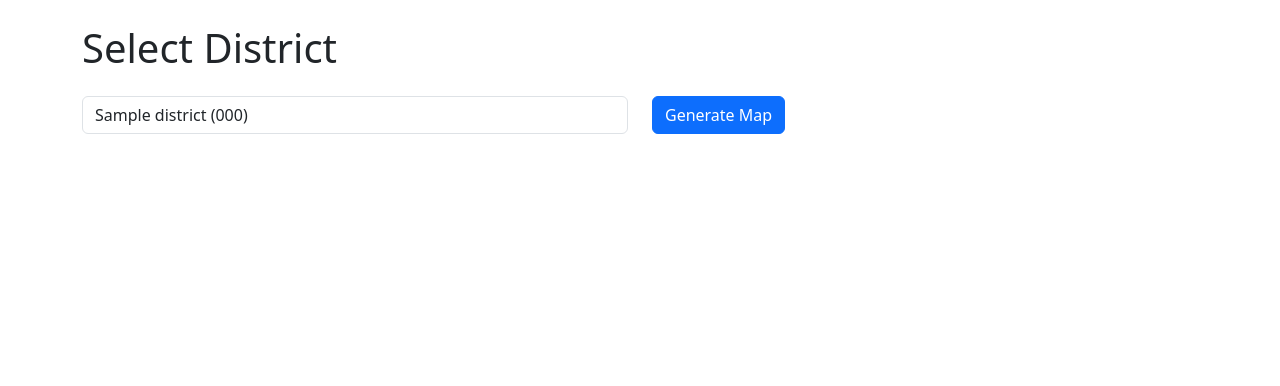
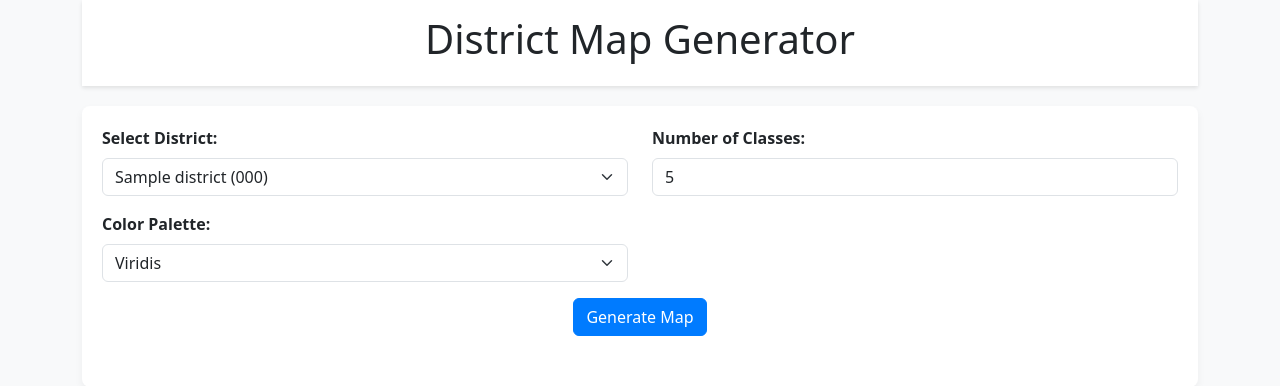
Before and after one commit to mvarchdev/datacube-carto-tool, a Flask app: template templates/index.html in a window 1280 px wide. Shown: the top 386 px of the page. Run offline with Flask 3, Linux system fonts and the light colour scheme; the template is opened without the code that fills it: most values are stand-ins (such as "Sample title", 1, 10 or a date in 2020).

Commit message:
feat: added more params, improved styling

```diff
--- a/app.py
+++ b/app.py
@@ -15,9 +15,11 @@ def index():
 
 @app.route('/generate_map', methods=['POST'])
 def generate_map():
-    district = request.form.get('district')
-    if district:
-        if map_generation_manager.generate_map_for_district(district):
+    district_code = request.form.get('district_code')
+    num_classes = request.form.get('num_classes', type=int)
+    color_palette_name = request.form.get('color_palette_name')
+    if district_code:
+        if map_generation_manager.generate_map_for_district(district_code, num_classes, color_palette_name):
             return jsonify({'status': 'Accepted', 'message': 'Map generation started'})
         else:
             return jsonify({'status': 'Already Processing', 'message': 'Map is already being generated'})
@@ -26,12 +28,14 @@ def generate_map():
 @app.route('/map_status', methods=['GET'])
 def map_status():
     district_code = request.args.get('district_code')
-    status = map_generation_manager.get_status(district_code)
+    num_classes = request.args.get('num_classes')
+    color_palette_name = request.args.get('color_palette_name')
+    status = map_generation_manager.get_status(district_code, num_classes, color_palette_name)
     return jsonify({'status': status})
 
-@app.route('/maps/<district_code>')
-def serve_map(district_code):
-    file_path = Path('maps') / f'map_{district_code}.png'
+@app.route('/maps/<district_code>/<num_classes>/<color_palette_name>')
+def serve_map(district_code, num_classes, color_palette_name):
+    file_path = Path('maps') / f'map_{district_code}_{num_classes}_{color_palette_name}.png'
     if file_path.exists():
         return send_from_directory(file_path.parent, file_path.name)
     return 'Map not found', 404
--- a/main.py
+++ b/main.py
@@ -17,8 +17,8 @@ logging.basicConfig(level=logging.INFO)
 CSV_FILE_PATH = 'data.csv'
 SHP_FILE_PATH = 'shp/obec_0.shp'
 COLUMN_NAME = 'Podiel poľnohosp. pôdy z celkovej plochy (%)'
-NUM_CLASSES = 5
-COLOR_MAP = plt.colormaps['viridis']
+NUM_CLASSES_DEFAULT = 5
+COLOR_MAP_DEFAULT = 'viridis'
 OUTPUT_DIR = Path('maps')
 MAP_TITLE = 'Podiel Poľnohospodárskej Pôdy v Obciach Okresu'
 LEGEND_TITLE = 'Legenda'
@@ -31,12 +31,14 @@ MUNICIPALITY_BORDER_WIDTH = 1
 DISTRICT_BORDER_COLOR = 'red'
 DISTRICT_BORDER_WIDTH = 2
 
+
 def load_shp_data(shp_file_path):
     try:
         shp_data = gpd.read_file(shp_file_path)
     except Exception as e:
         raise IOError(f"Error loading data: {e}")
     return shp_data
+
 
 def get_land_data_api(municipalities):
     municipalities_codes = municipalities['LAU2_CODE'].tolist()
@@ -46,9 +48,11 @@ def get_land_data_api(municipalities):
 
     if cities_data is not None:
         cities_data[COLUMN_NAME] = (
-            cities_data['Agricultural land in total in m2'] / cities_data['Total area of land of municipality-town in m2']) * 100
+                                           cities_data['Agricultural land in total in m2'] / cities_data[
+                                       'Total area of land of municipality-town in m2']) * 100
         return cities_data
     return None
+
 
 def validate_data(merged_data, land_data):
     missing_data = set(land_data.index) - set(merged_data['LAU2_CODE'])
@@ -62,11 +66,13 @@ def merge_datasets(shp_data, csv_data, district_code):
     validate_data(merged_data, csv_data)
     return merged_data
 
+
 def classify_data(merged_data, column_name, num_classes):
-    quantile_list = np.linspace(0, 1, num_classes+1)
+    quantile_list = np.linspace(0, 1, num_classes + 1)
     quantiles = merged_data[column_name].quantile(quantile_list)
     classified_data = pd.cut(merged_data[column_name], quantiles, labels=False, include_lowest=True)
     return classified_data, quantiles
+
 
 def create_legend_elements(num_classes, quantiles, cmap):
     color_samples = np.linspace(0, 1, num_classes)
@@ -79,22 +85,24 @@ def create_legend_elements(num_classes, quantiles, cmap):
         plt.Line2D([0], [0], color=DISTRICT_BORDER_COLOR, lw=DISTRICT_BORDER_WIDTH, label='Hranica okresu'))
     return legend_elements
 
+
 def setup_plot(district_name):
     fig, ax = plt.subplots(1, 1, figsize=(10, 10))
-    ax.set_title(MAP_TITLE+' '+district_name)
+    ax.set_title(MAP_TITLE + ' ' + district_name)
     ax.set_axis_off()
     return fig, ax
 
-def plot_map(merged_data, classified_data, quantiles, district_name, num_classes, output_file):
+
+def plot_map(merged_data, classified_data, quantiles, district_name, num_classes, output_file, color_map):
     fig, ax = setup_plot(district_name)
-    cmap = COLOR_MAP
-    merged_data.assign(cl=classified_data).plot(column='cl', cmap=cmap, linewidth=MUNICIPALITY_BORDER_WIDTH, ax=ax,
+    merged_data.assign(cl=classified_data).plot(column='cl', cmap=color_map, linewidth=MUNICIPALITY_BORDER_WIDTH, ax=ax,
                                                 edgecolor=MUNICIPALITY_BORDER_COLOR)
     add_map_features(merged_data, ax)
-    ax.legend(handles=create_legend_elements(num_classes, quantiles, cmap), title=LEGEND_TITLE, loc='upper left')
+    ax.legend(handles=create_legend_elements(num_classes, quantiles, color_map), title=LEGEND_TITLE, loc='upper left')
     plt.tight_layout()
     plt.savefig(output_file, dpi=300, bbox_inches='tight', pad_inches=0.1)
     plt.close()
+
 
 def add_map_features(merged_data, ax):
     text_properties = {
@@ -105,6 +113,7 @@ def add_map_features(merged_data, ax):
         representative_point = row['geometry'].representative_point()
         ax.annotate(text=row['NM4'], xy=(representative_point.x, representative_point.y), **text_properties)
     merged_data.dissolve().boundary.plot(ax=ax, edgecolor='red', linewidth=2)
+
 
 def main():
     """
@@ -124,6 +133,7 @@ def main():
 
     process_districts(shp_data)
 
+
 def process_districts(shp_data):
     """
     Processes each district found in the shapefile data.
@@ -133,14 +143,14 @@ def process_districts(shp_data):
     """
     districts = shp_data.drop_duplicates(subset=['LAU1'])[['LAU1', 'LAU1_CODE']]
 
-
     OUTPUT_DIR.mkdir(exist_ok=True)
 
     if districts is not None:
         for _, selected_district in districts.iterrows():
             process_district(selected_district)
 
-def _process_district(shp_data, selected_district):
+
+def _process_district(shp_data, selected_district, num_classes, color_palette_name):
     """
     Processes a single district.
 
@@ -150,7 +160,7 @@ def _process_district(shp_data, selected_district):
     """
     selected_district_name = selected_district['LAU1']
     selected_district_code = selected_district['LAU1_CODE']
-    output_file = OUTPUT_DIR / f'map_{selected_district_code}.png'
+    output_file = OUTPUT_DIR / f'map_{selected_district_code}_{num_classes}_{color_palette_name}.png'
 
     if output_file.exists():
         logging.info(f"Map for {selected_district_name} already exists. Skipping.")
@@ -165,13 +175,17 @@ def _process_district(shp_data, selected_district):
         if municipalities_land_data is not None:
             try:
                 merged_data = merge_datasets(shp_data, municipalities_land_data, selected_district_code)
-                num_classes = min(merged_data.shape[0], NUM_CLASSES)
+                num_classes = min(merged_data.shape[0], num_classes)
                 classified_data, quantiles = classify_data(merged_data, COLUMN_NAME, num_classes)
-                plot_map(merged_data, classified_data, quantiles, selected_district_name, num_classes, output_file)
+                color_map = plt.colormaps[color_palette_name]
+                plot_map(merged_data, classified_data, quantiles, selected_district_name, num_classes, output_file,
+                         color_map)
             except ValueError as e:
                 logging.error(f"Data validation error: {e}")
 
+
 shp_data = load_shp_data(SHP_FILE_PATH)
+
 
 # Function to get the list of all districts
 def get_district_list():
@@ -182,25 +196,28 @@ def get_district_list():
         logging.error(f"Failed to load shapefile data for district list: {e}")
         return []
 
+
 # Function to process a specific district
-def process_district(district_code):
+def process_district(district_code, num_classes=NUM_CLASSES_DEFAULT, color_palette_name=COLOR_MAP_DEFAULT):
     try:
         selected_district = shp_data[shp_data['LAU1_CODE'] == district_code].iloc[0]
-        _process_district(shp_data, selected_district)
+        _process_district(shp_data, selected_district, num_classes, color_palette_name)
     except Exception as e:
         logging.error(f"Failed to process district {district_code}: {e}")
+
 
 # Function to get land data for a specific district
 def get_land_data(district_code):
     try:
         municipalities = shp_data[shp_data['LAU1_CODE'] == district_code]
         municipalities_land_data = get_land_data_api(municipalities)
-        #municipalities_land_data = municipalities_land_data.replace({np.nan: None})
+        # municipalities_land_data = municipalities_land_data.replace({np.nan: None})
         return municipalities_land_data.to_html() if municipalities_land_data is not None else "<p>No data available.</p>"
     except Exception as e:
         error_message = f"Failed to get land data for district {district_code}: {e}"
         logging.error(error_message)
         raise Exception(error_message)  # Raise to send the error back to Flask
 
+
 if __name__ == '__main__':
     main()
--- a/static/main.js
+++ b/static/main.js
@@ -1,12 +1,32 @@
 $(document).ready(function(){
+    // Show custom color input when 'Custom' is selected
+    $('#colorPalette').change(function() {
+        if ($(this).val() == 'custom') {
+            $('#customColorInput').show();
+        } else {
+            $('#customColorInput').hide();
+        }
+    });
+
     $('#generateButton').click(function(){
         var selectedDistrict = $('#districtSelect').val();
+        var numClasses = $('#numClasses').val();
+        var colorPalette = $('#colorPalette').val();
+
+        if (colorPalette === 'custom') {
+            colorPalette = $('#customColor').val();
+        }
+
         $('#loading').show();
         $('#mapResult').empty();
         $('#data-container').empty();
 
-        $.post('/generate_map', {district: selectedDistrict}, function(data){
-            checkMapStatus(selectedDistrict);
+        $.post('/generate_map', {
+            district_code: selectedDistrict,
+            num_classes: numClasses,
+            color_palette_name: colorPalette
+        }, function(data){
+            checkMapStatus(selectedDistrict, numClasses, colorPalette);
         });
     });
 });
@@ -15,17 +35,17 @@ function showError(message) {
     $('#error-message').text(message).show();
 }
 
-function checkMapStatus(district_code) {
-    $.get('/map_status', {district_code: district_code}, function(data) {
+function checkMapStatus(district_code, num_classes, color_palette_name) {
+    $.get('/map_status', {district_code: district_code, num_classes: num_classes, color_palette_name: color_palette_name}, function(data) {
         if (data.status === 'Completed') {
-            $('#mapResult').html('<img src="/maps/' + district_code + '" alt="Generated Map" class="img-fluid">');
+            $('#mapResult').html('<img src="/maps/' + district_code + '/'+num_classes+'/'+color_palette_name+'" alt="Generated Map" class="img-fluid">');
             $('#loading').hide();
             fetchData(district_code);
         } else if (data.status.includes('Error')) {
             $('#loading').hide();
             showError('Error in map generation: ' + data.status);
         } else {
-            setTimeout(function() { checkMapStatus(district_code); }, 2000);
+            setTimeout(function() { checkMapStatus(district_code, num_classes, color_palette_name); }, 2000);
         }
     }).fail(function() {
         $('#loading').hide();
--- a/templates/index.html
+++ b/templates/index.html
@@ -6,56 +6,112 @@
     <link rel="stylesheet" href="https://cdnjs.cloudflare.com/ajax/libs/font-awesome/6.5.1/css/all.min.css" integrity="sha512-DTOQO9RWCH3ppGqcWaEA1BIZOC6xxalwEsw9c2QQeAIftl+Vegovlnee1c9QX4TctnWMn13TZye+giMm8e2LwA==" crossorigin="anonymous" referrerpolicy="no-referrer" />
     <script src="https://cdnjs.cloudflare.com/ajax/libs/jquery/3.7.1/jquery.min.js" integrity="sha512-v2CJ7UaYy4JwqLDIrZUI/4hqeoQieOmAZNXBeQyjo21dadnwR+8ZaIJVT8EE2iyI61OV8e6M8PP2/4hpQINQ/g==" crossorigin="anonymous" referrerpolicy="no-referrer"></script>
     <style>
+        body {
+            background-color: #f8f9fa;
+        }
+        .header {
+            background-color: #ffffff;
+            padding: 15px 0;
+            box-shadow: 0 2px 4px rgba(0, 0, 0, 0.1);
+        }
+        .container-custom {
+            padding: 20px;
+            background-color: #ffffff;
+            border-radius: 8px;
+            box-shadow: 0 4px 8px rgba(0, 0, 0, 0.05);
+            margin-top: 20px;
+        }
         .loader {
             border: 5px solid #f3f3f3;
             border-radius: 50%;
             border-top: 5px solid #3498db;
             width: 40px;
             height: 40px;
-            -webkit-animation: spin 2s linear infinite;
             animation: spin 2s linear infinite;
         }
-
+        @keyframes spin {
+            0% { transform: rotate(0deg); }
+            100% { transform: rotate(360deg); }
+        }
         @-webkit-keyframes spin {
             0% { -webkit-transform: rotate(0deg); }
             100% { -webkit-transform: rotate(360deg); }
         }
-
-        @keyframes spin {
-            0% { transform: rotate(0deg); }
-            100% { transform: rotate(360deg); }
+        .error-message {
+            color: #dc3545;
+            margin-top: 15px;
         }
-
-        #error-message {
-            color: red;
+        .form-label {
+            font-weight: 600;
+        }
+        .btn-primary {
+            background-color: #007bff;
+            border-color: #007bff;
+        }
+        .btn-primary:hover {
+            background-color: #0069d9;
+            border-color: #0062cc;
+        }
+        #customColorInput {
+            display: none;
         }
     </style>
 </head>
 <body>
-    <div class="container my-4">
-        <h1 class="mb-4">Select District</h1>
-        <div class="row">
+    <div class="container">
+        <div class="header text-center">
+            <h1>District Map Generator</h1>
+        </div>
+        <div class="container-custom">
+            <div class="row mb-3">
                 <div class="col-md-6">
-                <select id="districtSelect" class="form-control">
+                    <label for="districtSelect" class="form-label">Select District:</label>
+                    <select id="districtSelect" class="form-select">
                         {% for district_name, district_code in districts %}
                         <option value="{{ district_code }}">{{ district_name }} ({{ district_code }})</option>
                         {% endfor %}
                     </select>
                 </div>
                 <div class="col-md-6">
+                    <label for="numClasses" class="form-label">Number of Classes:</label>
+                    <input type="number" class="form-control" id="numClasses" value="5" min="1" max="10">
+                </div>
+            </div>
+
+            <div class="row mb-3">
+                <div class="col-md-6">
+                    <label for="colorPalette" class="form-label">Color Palette:</label>
+                    <select id="colorPalette" class="form-select">
+                        <option value="viridis">Viridis</option>
+                        <option value="plasma">Plasma</option>
+                        <option value="inferno">Inferno</option>
+                        <option value="magma">Magma</option>
+                        <option value="cividis">Cividis</option>
+                        <option value="custom">Custom (Enter Below)</option>
+                    </select>
+                </div>
+                <div class="col-md-6" id="customColorInput">
+                    <label for="customColor" class="form-label">Custom Color:</label>
+                    <input type="text" class="form-control" id="customColor" placeholder="Enter a color string (e.g., #ff5733)">
+                </div>
+            </div>
+
+            <div class="row mb-3">
+                <div class="col text-center">
                     <button id="generateButton" class="btn btn-primary">Generate Map</button>
                 </div>
             </div>
-        <div id="loading" class="my-3" style="display:none;">
+
+            <div id="loading" class="text-center" style="display:none;">
                 <div class="loader"></div>
-            <span class="ml-2">Generating map, please wait...</span>
+                <div>Generating map, please wait...</div>
             </div>
             <div id="mapResult" class="my-3"></div>
-        <div id="data-container" class="table-responsive">
-            <!-- Data will be loaded here -->
+            <div id="data-container" class="table-responsive"></div>
+            <div id="error-message" class="error-message"></div>
         </div>
-        <div id="error-message" class="mt-3"></div> <!-- Display error messages here -->
     </div>
+
     <script src="/static/main.js"></script>
 </body>
 </html>
```
Also changed, not shown: map_generation_manager.py (+15 -10 lines). Lines whose indentation alone changed are shown as unchanged.
